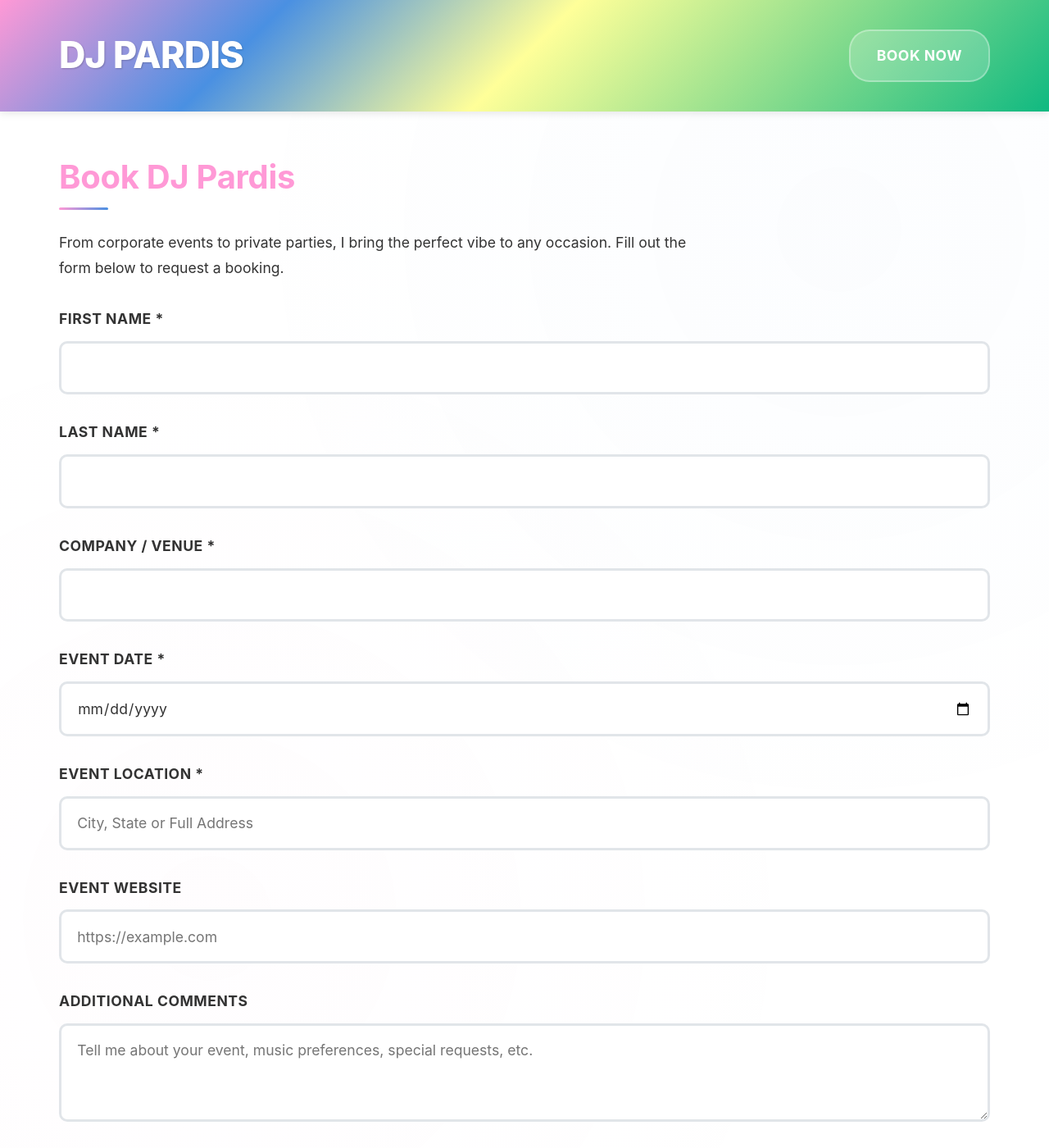
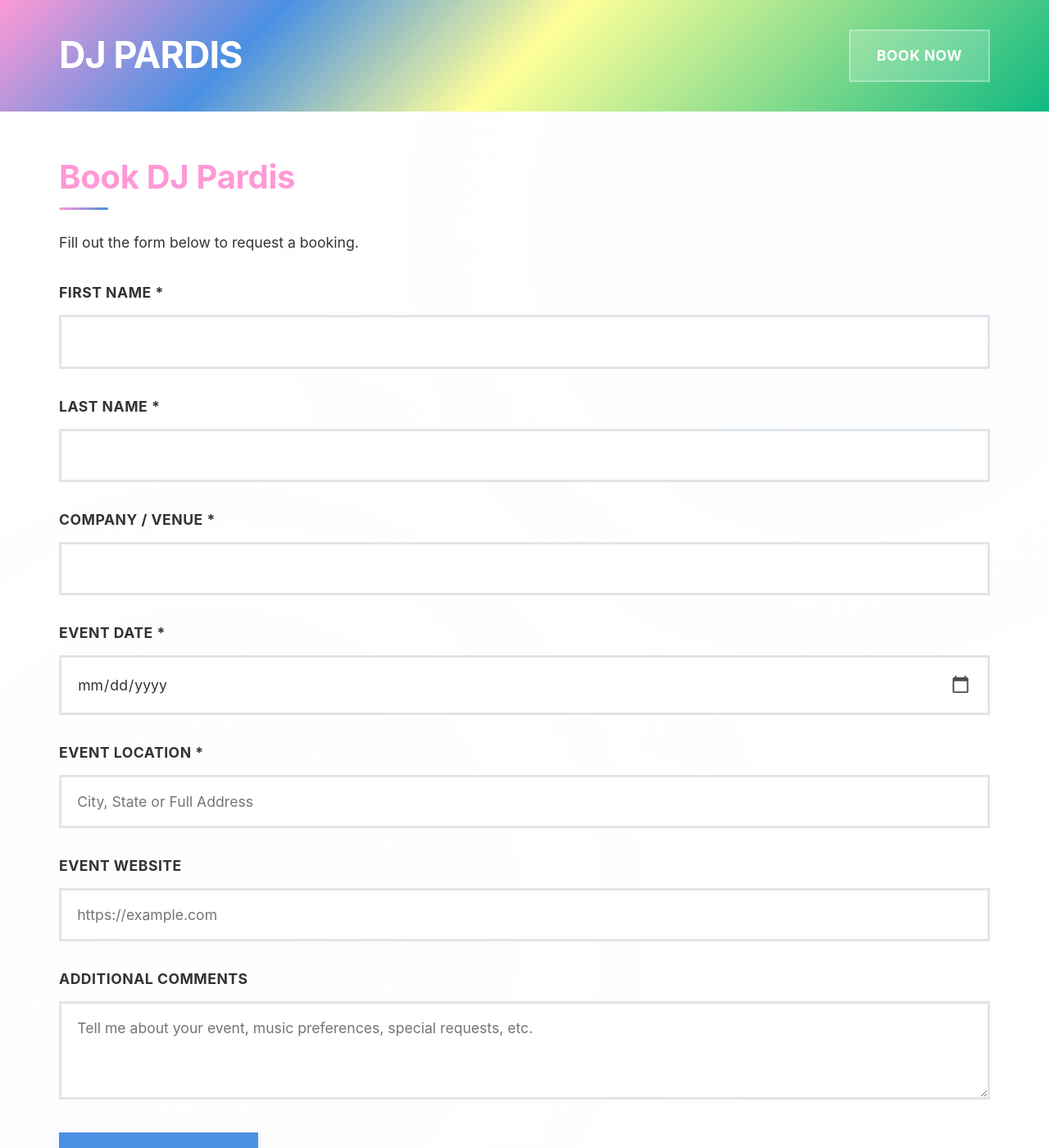
Before and after one commit to djpardis/djpardis.github.io, a Jekyll site: the page djpardis-request.html, which Jekyll copies as it is, in a window 1280 px wide and 1400 px high. Shown: the whole window at 82% size. Built offline with Jekyll 4.4.1, drawn with Linux system fonts in a browser that asks for light colours; some of the changed text lies outside the part shown.

Commit message:
Update DJ pages: streamline event types, improve footer texture, optimize header styling, and enhance SEO

```diff
--- a/djpardis-request.html
+++ b/djpardis-request.html
@@ -46,7 +46,7 @@
   <section class="content-section">
     <div class="content-wrapper">
       <h2>Book DJ Pardis</h2>
-      <p>From corporate events to private parties, I bring the perfect vibe to any occasion. Fill out the form below to request a booking.</p>
+      <p>Fill out the form below to request a booking.</p>
 
       <div class="booking-form">
         <form action="https://formspree.io/f/xldnywyl" method="POST">
@@ -103,19 +103,11 @@
       <div class="services-grid">
         <div class="service-item">
           <h4>Corporate Events</h4>
-          <p>Company parties, product launches, team building events</p>
+          <p>Company parties, product launches, team building events, corporate celebrations</p>
         </div>
         <div class="service-item">
           <h4>Private Parties</h4>
-          <p>Birthdays, anniversaries, celebrations</p>
-        </div>
-        <div class="service-item">
-          <h4>Weddings</h4>
-          <p>Reception entertainment and cocktail hour</p>
-        </div>
-        <div class="service-item">
-          <h4>Special Events</h4>
-          <p>Bar appearances, club nights, themed events</p>
+          <p>Gallery openings, themed events, birthdays, anniversaries, celebrations, and special occasions</p>
         </div>
       </div>
     </div>
--- a/public/css/gigs.css
+++ b/public/css/gigs.css
@@ -31,12 +31,15 @@
 /* Header - Optimized */
 .site-header {
   background: linear-gradient(135deg, #FF99D6 0%, #4A90E2 25%, #FFFF99 50%, #10B981 100%);
+  background-image:
+    linear-gradient(135deg, #FF99D6 0%, #4A90E2 25%, #FFFF99 50%, #10B981 100%),
+    repeating-linear-gradient(45deg, transparent, transparent 30px, rgba(255, 255, 255, 0.3) 30px, rgba(255, 255, 255, 0.3) 35px);
   color: white;
   padding: 2rem 0;
   position: sticky;
   top: 0;
   z-index: 100;
-  box-shadow: 0 2px 10px rgba(0,0,0,0.1);
+  box-shadow: none;
 }
 
 .header-content {
@@ -50,10 +53,10 @@
 
 .site-header h1 {
   font-size: 2.8rem;
-  font-weight: 800;
+  font-weight: 700;
   color: white;
   letter-spacing: -0.02em;
-  text-shadow: 1px 1px 2px rgba(0,0,0,0.2);
+  text-shadow: none;
   text-transform: none;
 }
 
@@ -65,7 +68,7 @@
   font-weight: 700;
   font-size: 1.1rem;
   border: 2px solid rgba(255,255,255,0.3);
-  border-radius: 25px;
+  border-radius: 0;
   transition: background-color 0.2s ease;
   text-transform: uppercase;
   letter-spacing: 0.5px;
@@ -103,9 +106,9 @@
   max-width: 500px;
   width: 100%;
   height: auto;
-  border: 4px solid #4A90E2;
-  box-shadow: 0 8px 20px rgba(74, 144, 226, 0.2);
-  border-radius: 8px;
+  border: 3px solid rgba(16, 185, 129, 0.3);
+  box-shadow: none;
+  border-radius: 0;
 }
 
 .hero-text {
@@ -118,12 +121,33 @@
   margin-bottom: 1.5rem;
 }
 
+.hero-text a {
+  color: #4A90E2;
+  text-decoration: none;
+}
+
+.hero-text a:hover {
+  color: #357ABD;
+  text-decoration: none;
+}
+
 .hero-caption {
   font-style: italic;
   color: #666;
   font-size: 0.95rem;
   line-height: 1.4;
   margin-top: 1rem;
+}
+
+/* Global link styles - Consistent blue color, no underlines */
+a {
+  color: #4A90E2;
+  text-decoration: none;
+}
+
+a:hover {
+  color: #357ABD;
+  text-decoration: none;
 }
 
 /* Content sections - Optimized */
@@ -154,13 +178,13 @@
   color: #4A90E2;
   text-decoration: none;
   font-weight: 500;
-  border-bottom: 1px solid rgba(74, 144, 226, 0.3);
-  transition: border-bottom-color 0.2s ease;
+  border-bottom: none;
+  transition: none;
 }
 
 .content-section a:hover {
   color: #357ABD;
-  border-bottom-color: #357ABD;
+  border-bottom: none;
 }
 
 /* Page headings - LEFT ALIGNED */
@@ -330,14 +354,14 @@
   background: white;
   border: 3px solid rgba(16, 185, 129, 0.3);
   padding: 2rem;
-  box-shadow: 0 6px 20px rgba(16, 185, 129, 0.1);
-  transition: border-color 0.2s ease, box-shadow 0.2s ease;
-  border-radius: 15px;
+  box-shadow: none;
+  transition: border-color 0.2s ease;
+  border-radius: 0;
 }
 
 .radio-item:hover {
   border-color: #10B981;
-  box-shadow: 0 8px 25px rgba(16, 185, 129, 0.2);
+  box-shadow: none;
 }
 
 .radio-title {
@@ -382,9 +406,9 @@
   text-decoration: none;
   font-weight: 700;
   font-size: 1.1rem;
-  border-radius: 25px;
+  border-radius: 0;
   transition: background 0.2s ease;
-  box-shadow: 0 3px 10px rgba(16, 185, 129, 0.2);
+  box-shadow: none;
 }
 
 .radio-playlist:hover {
@@ -401,17 +425,22 @@
   max-width: 500px;
   width: 100%;
   height: auto;
-  border: 4px solid #4A90E2;
-  box-shadow: 0 8px 20px rgba(74, 144, 226, 0.2);
-  border-radius: 8px;
+  border: 3px solid rgba(16, 185, 129, 0.3);
+  box-shadow: none;
+  border-radius: 0;
 }
 
-/* Footer - Pink textured background, goes to bottom */
+/* Footer - Light pink with vertical texture */
 .site-footer {
   background:
-    radial-gradient(circle at 20% 20%, rgba(255, 153, 214, 0.15) 0%, transparent 50%),
-    radial-gradient(circle at 80% 80%, rgba(255, 153, 214, 0.12) 0%, transparent 50%),
-    radial-gradient(circle at 50% 50%, rgba(255, 153, 214, 0.08) 0%, transparent 50%);
+    repeating-linear-gradient(
+      90deg,
+      transparent,
+      transparent 50px,
+      rgba(255, 179, 217, 0.3) 50px,
+      rgba(255, 179, 217, 0.3) 55px
+    );
+  background-color: #FFC4E0;
   border-top: none;
   padding: 2.5rem 0;
   text-align: center;
@@ -428,8 +457,10 @@
 
 .site-footer p {
   font-size: 1.1rem;
-  font-weight: 500;
-  color: #666;
+  font-weight: 600;
+  color: white;
+  position: relative;
+  z-index: 1;
 }
 
 /* Form styling - Optimized */
@@ -463,8 +494,50 @@
   color: #333;
   box-sizing: border-box;
   transition: border-color 0.2s ease;
-  border-radius: 10px;
+  border-radius: 0;
 }
+
+/* Date input field - keep it simple and matching site */
+.form-field input[type="date"] {
+  padding: 1.2rem;
+  font-size: 1.1rem;
+  font-family: inherit;
+  border: 3px solid #e1e5e9;
+  background: white;
+  color: #333;
+  cursor: pointer;
+  min-height: 60px;
+  box-sizing: border-box;
+  transition: border-color 0.2s ease;
+  border-radius: 0;
+}
+
+input[type="date"]:focus,
+.form-field input[type="date"]:focus {
+  border-color: #4A90E2 !important;
+  box-shadow: 0 0 0 3px rgba(74, 144, 226, 0.1) !important;
+}
+
+input[type="date"]:hover,
+.form-field input[type="date"]:hover {
+  border-color: #4A90E2 !important;
+}
+
+/* Target webkit date picker specifically - move to right side */
+input[type="date"]::-webkit-calendar-picker-indicator,
+.form-field input[type="date"]::-webkit-calendar-picker-indicator {
+  width: 24px !important;
+  height: 24px !important;
+  cursor: pointer !important;
+  filter: invert(0.3) !important;
+  margin-left: auto !important;
+  margin-right: 0 !important;
+  float: right !important;
+  position: relative !important;
+  right: 0 !important;
+}
+
+
 
 .form-field input:focus,
 .form-field textarea:focus {
@@ -487,7 +560,7 @@
   font-size: 1.1rem;
   font-weight: 700;
   font-family: inherit;
-  border-radius: 10px;
+  border-radius: 0;
   cursor: pointer;
   transition: background-color 0.2s ease;
   text-transform: uppercase;
@@ -727,14 +800,14 @@
   border: 3px solid rgba(16, 185, 129, 0.3);
   padding: 1.5rem;
   text-align: center;
-  box-shadow: 0 6px 20px rgba(16, 185, 129, 0.1);
-  transition: border-color 0.2s ease, box-shadow 0.2s ease;
-  border-radius: 12px;
+  box-shadow: none;
+  transition: border-color 0.2s ease;
+  border-radius: 0;
 }
 
 .service-item:hover {
   border-color: #10B981;
-  box-shadow: 0 8px 25px rgba(16, 185, 129, 0.2);
+  box-shadow: none;
 }
 
 .service-item h4 {
```
Also changed, not shown: gigs.html (+37 -10 lines).
